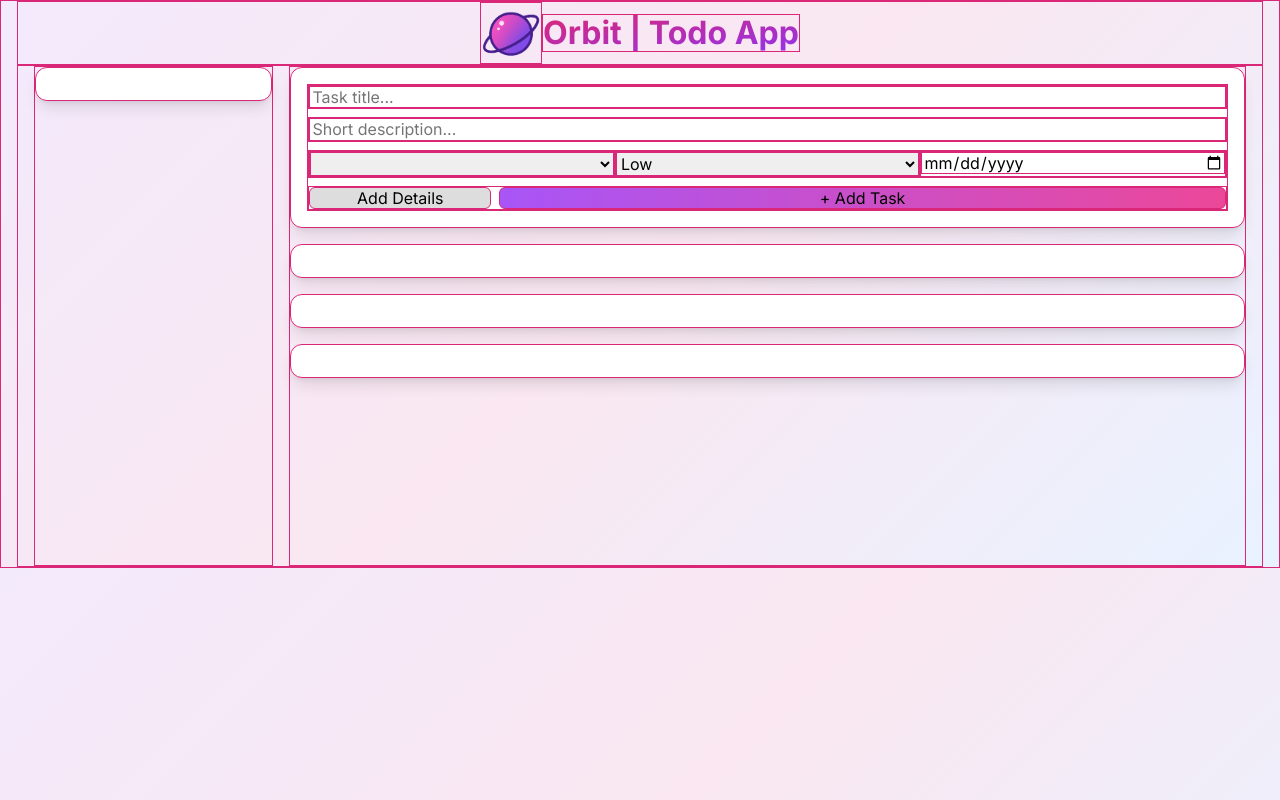
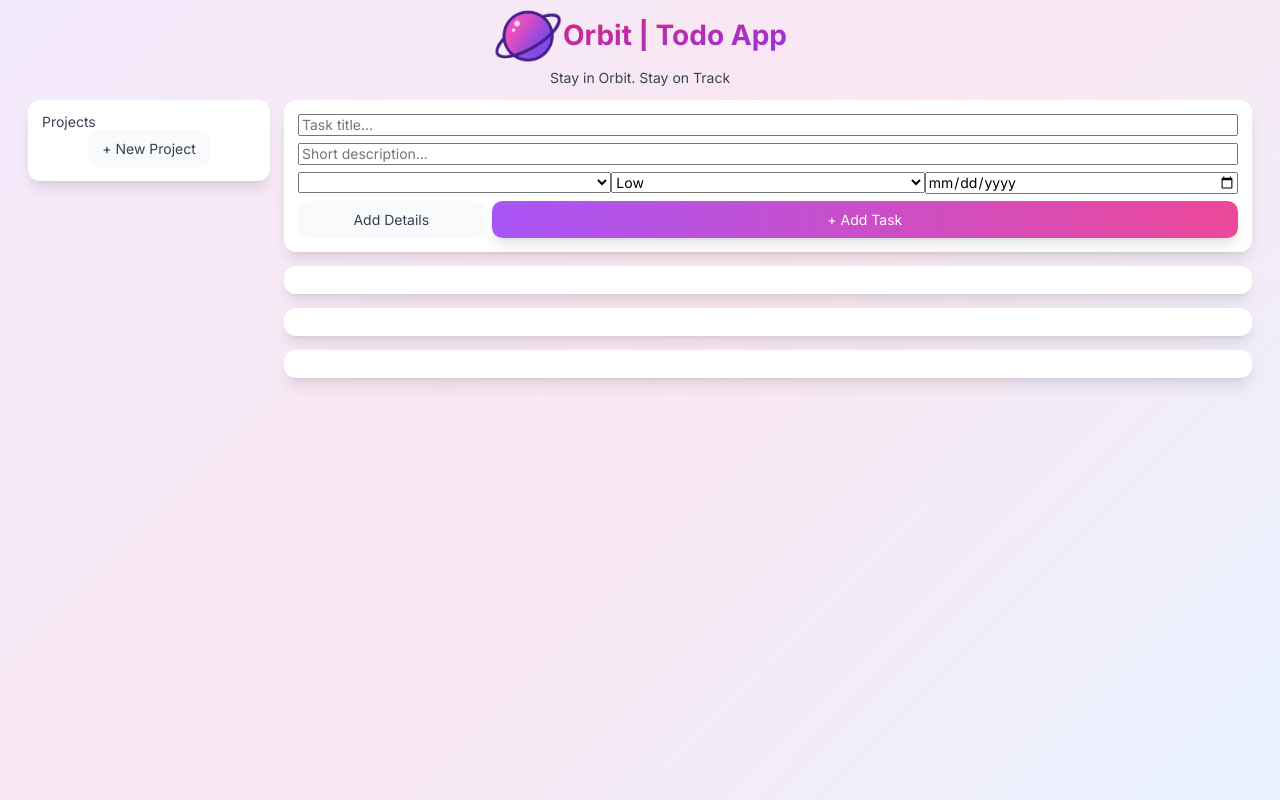
Before and after one commit to thongster/odin-todo-list, a website built with webpack: page src/index.html in a window 1280 px wide. Built offline with nearby package versions, Linux system fonts and the light colour scheme.

Commit message:
initial css and html done

```diff
--- a/src/index.html
+++ b/src/index.html
@@ -9,13 +9,26 @@
 <body>
     <div class="container">
         <header>
-            <img src="./assets/logo.png" alt="orbit logo">
-            <h1>Orbit | Todo App</h1>
+            <div>
+                <img src="./assets/logo.png" alt="orbit logo">
+                <h1>Orbit | Todo App</h1>
+            </div>
+            <div>
+                <h2>Stay in Orbit. Stay on Track</h2>
+            </div>
         </header>
         <div class="main">
             <div class="projectSection">
                 <div class="projectBox">
+                    <div class="projectTitle">
+                        <h2>Projects</h2>
+                    </div>
+                    <div class="projectsList">
 
+                    </div>
+                    <div>
+                        <button class="buttonTwo">+ New Project</button>
+                    </div>
                 </div>
             </div>
             <div class="taskSection">
@@ -51,8 +64,8 @@
                         </div>
 
                         <div class="addTaskButtons">
-                            <button type="button">Add Details</button>
-                            <button type="submit">+ Add Task</button>
+                            <button type="button" class="buttonTwo">Add Details</button>
+                            <button type="submit" class="buttonOne">+ Add Task</button>
                         </div>
                     </form>
                 </div>
--- a/src/style.css
+++ b/src/style.css
@@ -6,12 +6,17 @@
 }
 
 html {
+    min-height: 100%;
     background: linear-gradient(135deg, #f3eafc, #fae7f1, #e8f2ff);
+    background-repeat: no-repeat;
+    background-attachment: fixed;
+    background-size: cover;
+    font-size: 87.5%;
 }
 
-body * {
+/* body * {
     border: 1px solid var(--main-pink);
-}
+} */
 
 .container {
     display: flex;
@@ -32,21 +37,36 @@ header, main, footer {
 
 header {
     display: flex;
-    height: 4rem;
+    flex-direction: column;
+    height: 100%;
+    justify-content: center;
+    align-items: center;
+    margin-bottom: 1rem;
+}
+
+header > div:nth-of-type(1) {
+    display: flex;
+    height: 5rem;
     justify-content: center;
     align-items: center;
 }
 
-header > img {
+header > div > img {
     aspect-ratio: 1 / 1;
     height: 100%;
 }
 
-header > h1 {
+header > div > h1 {
     background: linear-gradient(to top left, #9333ea, #db2777);
     -webkit-background-clip: text;
     background-clip: text;
     color: transparent;
+}
+
+header > div > h2 {
+    color: #374151;
+    font-size: 1rem;
+    font-weight: 400;
 }
 
 .main {
@@ -61,7 +81,6 @@ header > h1 {
     align-items: center;
     justify-content: start;
     width: clamp(300px, 25%, 350px);
-    height: 500px; /* temporary to check size */
 }
 
 .taskSection {
@@ -85,6 +104,19 @@ header > h1 {
     box-shadow: 0 10px 15px -3px rgba(0, 0, 0, 0.1),
                 0 4px 6px -4px rgba(0, 0, 0, 0.1);
     background-color: white;
+}
+
+.projectTitle {
+    display: flex;
+    justify-content: start;
+    align-items: start;
+    width: 100%;
+}
+
+.projectTitle > h2 {
+    color: #374151;
+    font-size: 1rem;
+    font-weight: 400;
 }
 
 .addTaskBox > form {
@@ -122,24 +154,41 @@ header > h1 {
     gap: 0.5rem;
 }
 
-.addTaskButtons > button[type="button"] {
-    background: rgb(221, 221, 221);
+.buttonOne {
+    height: 100%;
+    padding: 0.75rem 1rem;
+    background: linear-gradient(to right, #a855f7, #ec4899);
+    color: #ffffff;
+    border: none;
+    border-radius: 0.75rem;
+    box-shadow: 0 10px 15px -3px rgba(0, 0, 0, 0.1),
+                0 4px 6px -4px rgba(0, 0, 0, 0.1);
+    transition: all 0.2s;
 }
 
-button {
-    background: linear-gradient(to right, #a855f7, #ec4899);
-    border-radius: 6px;
+.buttonOne:hover {
+    background: linear-gradient(to right, var(--main-purple), var(--main-pink));
+    box-shadow: 0 20px 25px -5px rgba(0, 0, 0, 0.1),
+                0 8px 10px -6px rgba(0, 0, 0, 0.1);
 }
 
-button:hover {
-    background: linear-gradient(to right, var(--main-purple), var(--main-pink));
+.buttonTwo {
+  width: 100%;
+  padding: 0.75rem 1rem;
+  background: #f9fafb; /* gray-50 */
+  color: #374151; /* gray-700 */
+  border: none;
+  border-radius: 0.75rem; /* 12px */
+  display: flex;
+  align-items: center;
+  justify-content: center;
+  gap: 0.5rem;
+  transition: all 0.2s;
 }
 
-button, select, option, input {
-    font-family: "Inter", "Plus Jakarta Sans", "Roboto", system-ui, "-apple-system", "BlinkMacSystemFont", 'Segoe UI', 'Open Sans', 'Helvetica Neue', sans-serif;
+.buttonTwo:hover {
+  background: #f3f4f6; /* gray-100 */
 }
-
-
 
 
 
@@ -158,6 +207,10 @@ button, select, option, input {
 }
 
 @media (max-width: 768px) {
+    .container {
+        padding: 0 0.5rem;
+    }
+
     header > h1 {
         font-size: 1.5rem;
     }
@@ -169,4 +222,9 @@ button, select, option, input {
     .main {
         flex-direction: column;
     }
+
+    .selections {
+        display: flex;
+        flex-direction: column;
+    }
 }
```
